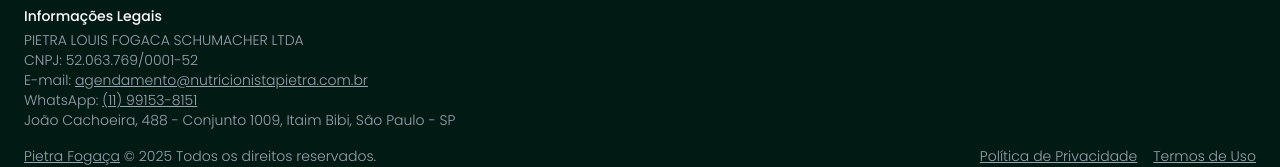
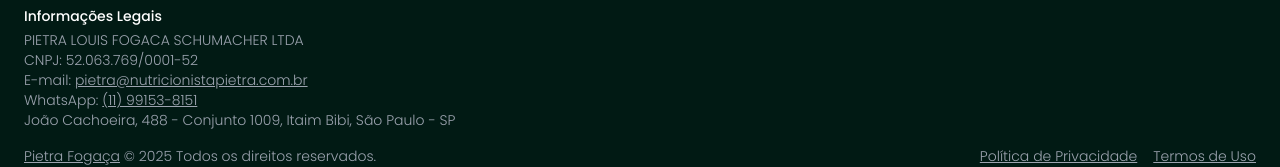
Before and after one commit to AndreClawdTeam/pietra-portfolio, a Next.js app: page / in a window 1280 px wide. Shown: the part 5325-5492 px from the top of the page. Built offline with nearby package versions, Linux system fonts and the light colour scheme.

Commit message:
refactor(footer): consome siteContent.footer.email em vez de literal
O Footer já importava siteContent mas repetia o e-mail hardcoded no href
e no texto do link. Passa a derivar ambos de siteContent.footer.email,
eliminando a duplicação.

```diff
--- a/src/components/Footer.tsx
+++ b/src/components/Footer.tsx
@@ -77,10 +77,10 @@ export function Footer() {
             <p>
               E-mail:{" "}
               <Link
-                href="mailto:agendamento@nutricionistapietra.com.br"
+                href={`mailto:${siteContent.footer.email}`}
                 className="text-muted hover:text-tertiary-foreground underline!"
               >
-                agendamento@nutricionistapietra.com.br
+                {siteContent.footer.email}
               </Link>
             </p>
             <p>
```
